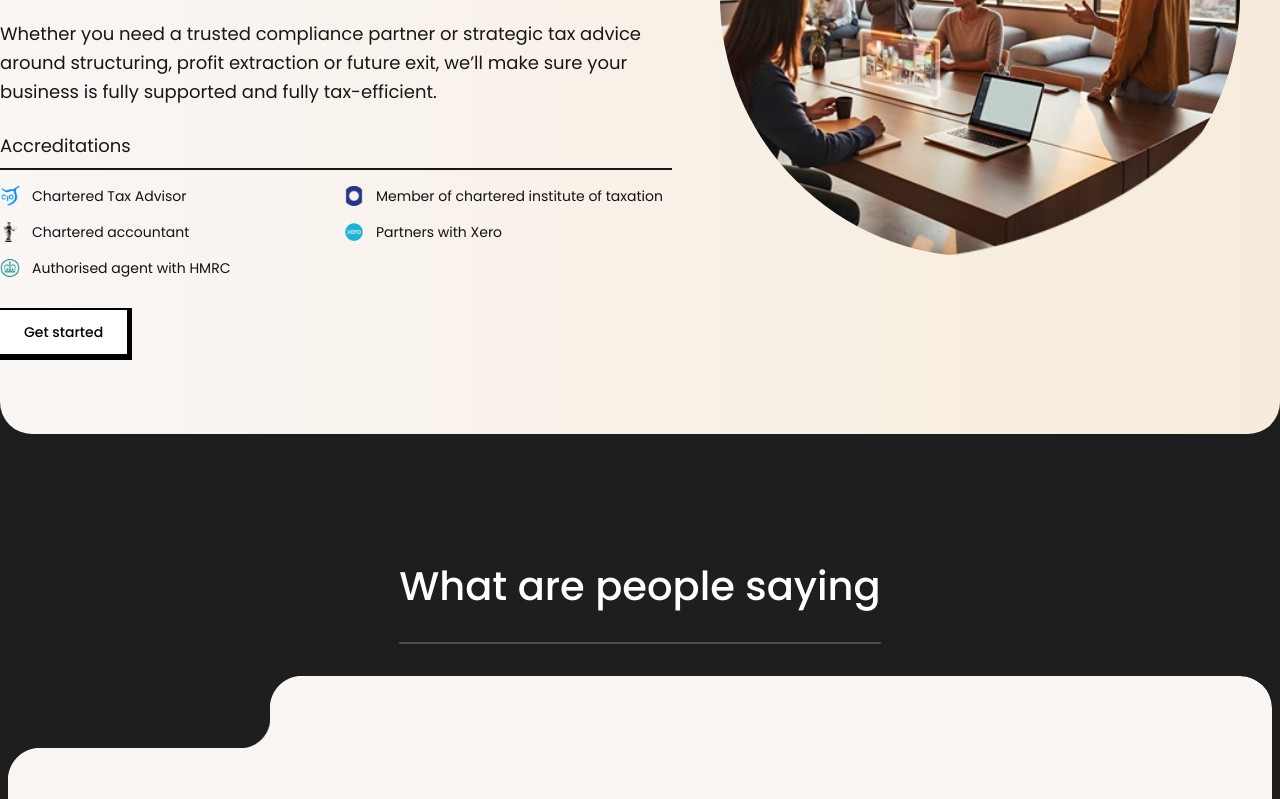
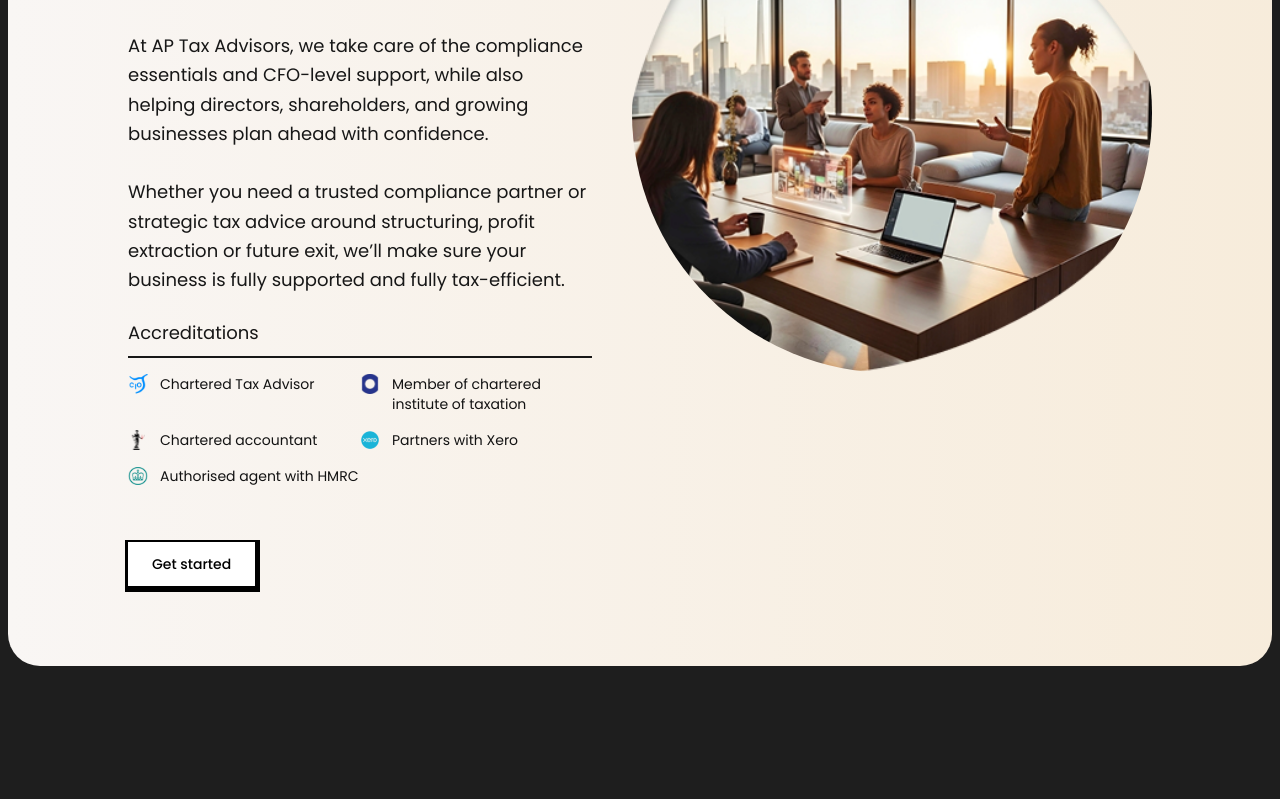
Before and after one commit to fiamanillah/ap_tax_advisor_cleintSide, a Next.js app: page /corporate-tax in a window 1280 px wide. Shown: the part 720-1519 px from the top of the page. Built offline with nearby package versions, Linux system fonts and the light colour scheme.

Commit message:
feat: Improve styling and layout for FAQSection, HeroSection, SubscriptionPlan, and ComparisonTable components

```diff
--- a/src/components/Shared/FAQSection.tsx
+++ b/src/components/Shared/FAQSection.tsx
@@ -24,7 +24,7 @@ export function FAQSection(FAQSectionProps: TFAQSectionProps) {
               <h2 className="text-background text-2xl leading-tight font-medium sm:text-3xl md:text-4xl lg:text-[40px]">
                 {FAQSectionProps.title}
               </h2>
-              <p className="text-muted-foreground text-sm sm:text-base md:text-lg lg:w-2/3 lg:text-xl xl:text-2xl">
+              <p className="text-muted-foreground text-sm md:text-lg lg:w-2/3">
                 {FAQSectionProps.description}
               </p>
 
@@ -36,10 +36,10 @@ export function FAQSection(FAQSectionProps: TFAQSectionProps) {
               <AccordionCustom type="single" collapsible className="w-full">
                 {FAQSectionProps.faqs.map((faq) => (
                   <AccordionItem key={faq.id} value={faq.id}>
-                    <AccordionTrigger className="text-muted-foreground cursor-pointer text-left text-sm sm:text-base md:text-lg lg:text-xl">
-                      <span className="font-medium">{faq.question}</span>
+                    <AccordionTrigger className="text-muted-foreground cursor-pointer text-left text-sm sm:text-base">
+                      <span>{faq.question}</span>
                     </AccordionTrigger>
-                    <AccordionContent className="text-muted-foreground mb-4 border-l pl-4 text-xs sm:text-sm md:text-base lg:text-lg">
+                    <AccordionContent className="text-muted-foreground mb-4 border-l pl-4 text-xs sm:text-sm">
                       {faq.answer}
                     </AccordionContent>
                   </AccordionItem>
--- a/src/components/corporate-tax/HeroSection.tsx
+++ b/src/components/corporate-tax/HeroSection.tsx
@@ -2,15 +2,16 @@
 import { list2 } from "@/app/(root)/(home)/list";
 import Image from "next/image";
 
+import SlideIn from "../animated/SlideIn";
+import Accreditation from "../Shared/Accreditation";
 import { AppButton } from "../Shared/AppButton";
-import Icon from "../Shared/Icon";
-import SlideIn from "../animated/SlideIn";
 
 export default function HeroSection() {
   return (
     <section>
-      <div className="container mx-auto">
-        <div className="main-gradient mx-auto flex items-center justify-center rounded-4xl py-20">
+      <div className="container mx-auto px-2">
+        <div className="main-gradient rounded-2xl py-10 md:py-20 lg:rounded-4xl">
+          <div className="mx-auto flex flex-col-reverse gap-10 max-xl:items-center max-md:px-10 max-sm:px-5 md:max-w-xl lg:max-w-3xl xl:max-w-5xl xl:flex-row 2xl:max-w-7xl">
             {/* Text Section */}
             <SlideIn className="w-full max-w-none space-y-4 sm:space-y-5 md:space-y-6 lg:max-w-[700px]">
               <h2 className="text-primary-foreground text-2xl leading-tight font-semibold sm:text-3xl md:text-4xl lg:text-[36px] xl:text-[40px]">
@@ -24,30 +25,14 @@ export default function HeroSection() {
                 essentials and CFO-level support, while also helping directors,
                 shareholders, and growing businesses plan ahead with confidence.{" "}
                 <br />
-              <br /> Whether you need a trusted compliance partner or strategic
-              tax advice around structuring, profit extraction or future exit,
-              we’ll make sure your business is fully supported and fully
-              tax-efficient.
+                <br /> Whether you need a trusted compliance partner or
+                strategic tax advice around structuring, profit extraction or
+                future exit, we’ll make sure your business is fully supported
+                and fully tax-efficient.
               </p>
 
-            <div className="max-w-2xl">
-              <p className="text-primary-foreground border-primary-foreground mb-4 border-b-2 pb-2 text-sm leading-relaxed sm:text-base md:text-lg">
-                Accreditations
-              </p>
-
-              <ul className="text-primary-foreground grid grid-cols-1 items-start gap-2 sm:grid-cols-2 sm:gap-4">
-                {list2.map(({ icon, text }, idx) => (
-                  <li key={idx} className="flex items-start gap-2 sm:gap-3">
-                    <Icon className="h-5 w-5" src={icon} />
-                    <span className="text-muted-foreground text-sm">
-                      {text}
-                    </span>
-                  </li>
-                ))}
-              </ul>
-
+              <Accreditation list={list2} />
               <AppButton className="mt-8">Get started</AppButton>
-            </div>
             </SlideIn>
 
             {/* Image Section */}
@@ -68,6 +53,7 @@ export default function HeroSection() {
             </SlideIn>
           </div>
         </div>
+      </div>
     </section>
   );
 }
--- a/src/components/corporate-tax/SubscriptionPlan.tsx
+++ b/src/components/corporate-tax/SubscriptionPlan.tsx
@@ -4,15 +4,15 @@ import ComparisonTable from "../tax-advice/ComparisonTable";
 
 export default function SubscriptionPlan() {
   return (
-    <SlideIn section direction="right">
+    <SlideIn section direction="right" className="px-2">
       <div className="container mx-auto">
-        <SectionInvert className="gradient-180">
+        <SectionInvert className="gradient-180 max-lg:px-2">
           {/* Section Header */}
           <div className="mx-auto mb-12 max-w-3xl text-center">
-            <h2 className="text-background mb-4 text-4xl font-medium">
+            <h2 className="text-muted-foreground border-muted mx-auto mb-6 w-fit border-b-2 text-center text-xl font-medium max-xl:mt-10 md:text-3xl lg:text-[40px]">
               Why Clients Choose AP Tax Advisors
             </h2>
-            <p className="text-muted-foreground text-sm">
+            <p className="text-muted-foreground text-xs sm:text-sm">
               Not all accountants are created equal. While most are reactive and
               focused on historical data, we take a strategic, forward-thinking
               approach to tax, helping you protect wealth, extract profits
@@ -21,9 +21,11 @@ export default function SubscriptionPlan() {
           </div>
 
           {/* Comparison Table */}
-          <ComparisonTable />
+          <div className="overflow-x-scroll">
+            <ComparisonTable />
+          </div>
 
-          <p className="text-muted-foreground mx-auto mt-8 max-w-3xl text-center text-sm">
+          <p className="text-muted-foreground mx-auto mt-8 max-w-3xl text-center text-sm max-md:pb-5">
             Why settle for compliance when you can have clarity, confidence and
             tax done properly? With AP Tax Advisors, you don’t just stay
             compliant. You stay ahead. We combine technical expertise, strategic
--- a/src/components/tax-advice/ComparisonTable.tsx
+++ b/src/components/tax-advice/ComparisonTable.tsx
@@ -3,7 +3,7 @@ import Icon from "../Shared/Icon";
 const ComparisonTable = () => {
   return (
     <table className="mx-auto w-full max-w-3xl">
-      <thead className="">
+      <thead>
         <tr className="flex h-16 gap-1">
           <th className="w-[253px] px-6 py-3 text-left text-xs font-medium"></th>
           <th className="text-muted-foreground flex w-[230px] items-center bg-[#E6E6E6] px-4 text-center text-base font-medium">
```
Lines whose indentation alone changed are shown as unchanged.
